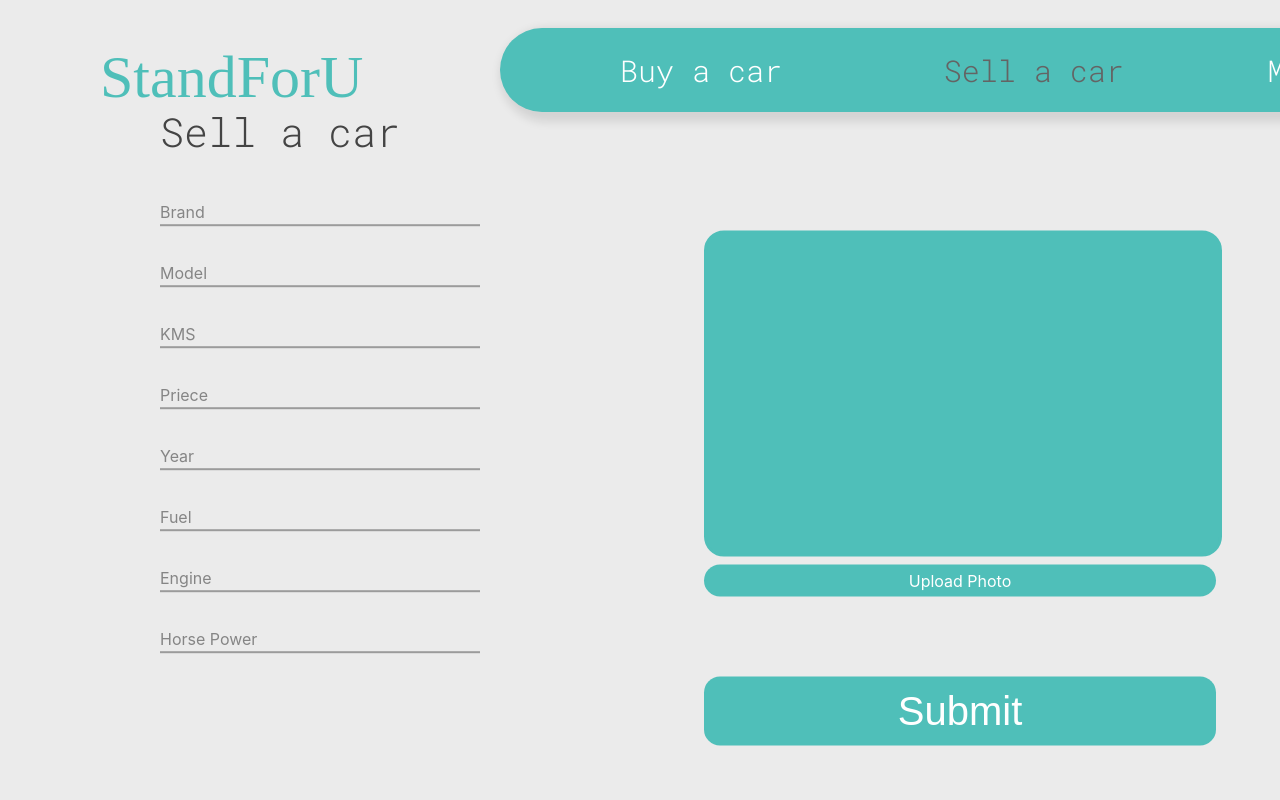
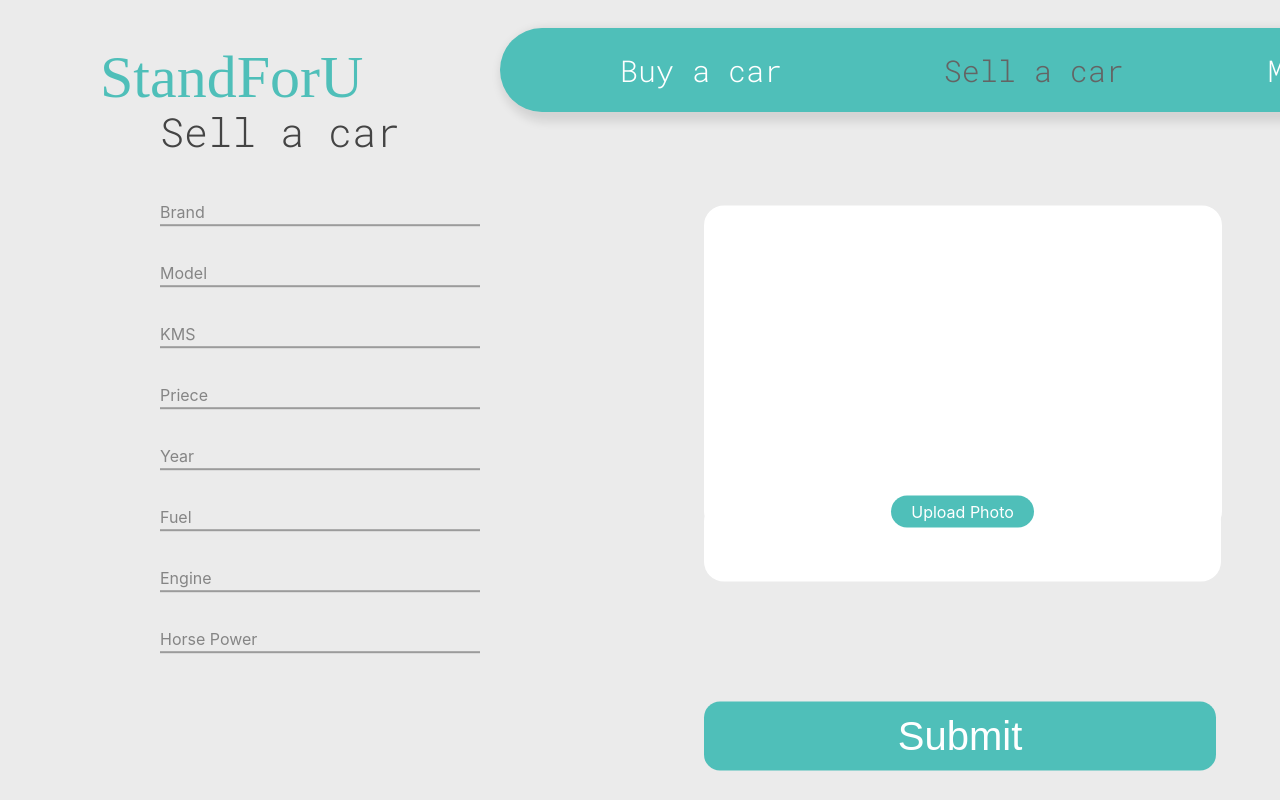
Before and after one commit to JoaoantonioViegas/StandForU, a React (Create React App) app in the folder standforu/: page /sell-car in a window 1280 px wide. Shown: the top 800 px of the page. Built offline with nearby package versions, Linux system fonts and the light colour scheme; some icons are missing; a web font is replaced by a local one.

Commit message:
Sell car

```diff
--- a/standforu/src/components/pages/SellCar.js
+++ b/standforu/src/components/pages/SellCar.js
@@ -71,12 +71,15 @@ class SellCar extends Component {
             <div id="split_right">
                 <div class="centered">
                   <div className="iconphoto">
-                  {!this.openAd && <Icon icon="bytesize:photo" color="#FFFFFF" height="100%"/>}
+                    {!this.openAd && <Icon icon="bytesize:photo" color="#4FBFB9" height="100%"/>}
                   </div>
                   <div className="div-upload">
                     <img className="upload-image" alt="" src={this.state.image} />
                   </div>
+                  <div className="upload_tbn">
                   <label className="file"><input type="file" name="myImage" onChange={this.onImageChange}/>Upload Photo</label>
+                  </div>
+
                   <input type="submit" name="submit" onChange={this.saveImage} />
                 </div>
             </div>
--- a/standforu/src/components/pages/Sellcar.css
+++ b/standforu/src/components/pages/Sellcar.css
@@ -9,10 +9,9 @@ input[type=file] {
     display: none;
 }
 .file{
-    position: inherit;
-    width: 100%;
+    position: relative;
+    width: 50%;
     padding: 6px 20px;
-    margin: 8px 0px;
     box-sizing: border-box;
     border: none;
     background-color: #4FBFB9;
@@ -427,20 +426,28 @@ input[type=Submit]:hover{
     width: 100%;
     height: 40vh;
     border-style: solid;
-    border-color: #4FBFB9;
+    border-color: #ffffff;
     border-radius: 20px;
-    background-color: #4FBFB9;
+    background-color: #ffffff;
 }
 .upload-image{
-    height: 100%;
+    height: 88%;
     align-self:flex-center;
     object-fit: cover;
     border-radius: 20px;
     box-shadow: 4px 4px 8px rgba(0, 0, 0, 0.411);
 }
-
 .iconphoto{
     position: absolute;
+    margin-top: 15vh;
     width: 100%;
-    height: 40vh;
+    height: 10vh;
 }
+
+.upload_tbn{
+    width: 101%;
+    height: 10vh;
+    background-color: #ffffff;
+    border-radius: 20px;
+    margin-top: -30px;
+}
```
